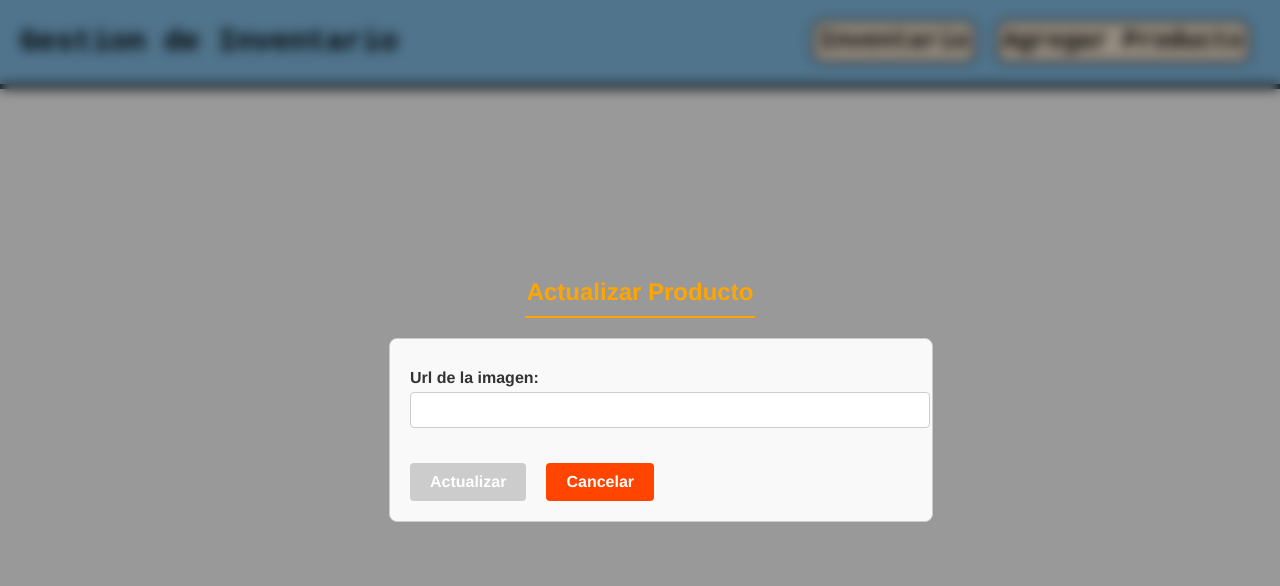
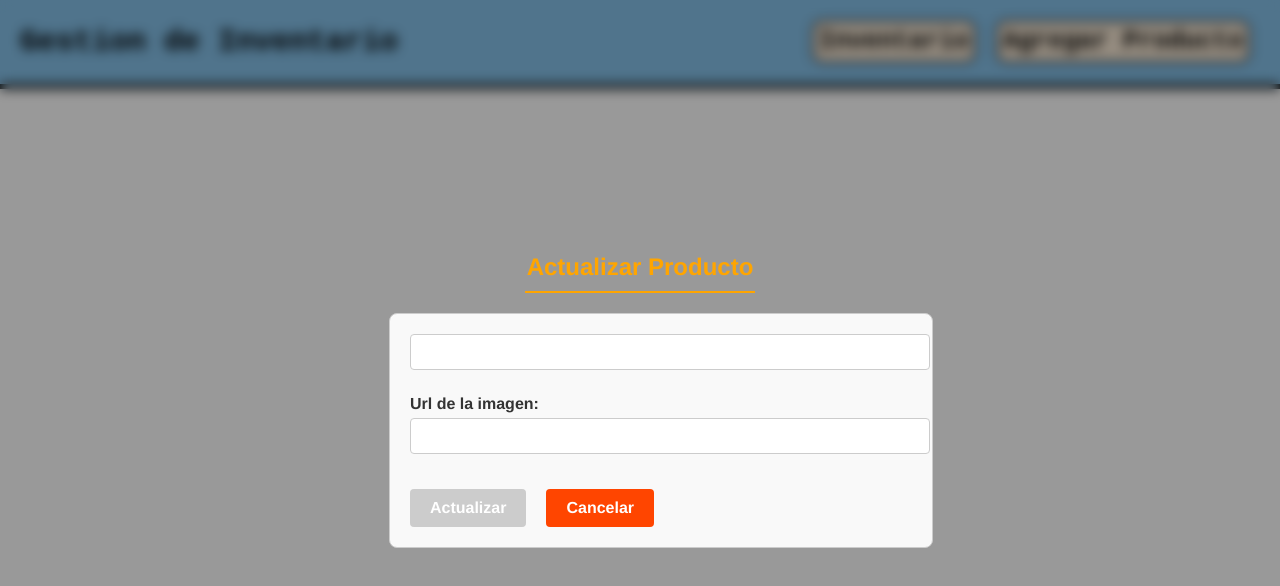
Before and after one commit to santiago-ude/Gestion-de-Inventario, an Angular app in the folder Front/gestion-inventario/: page /updateProduct in a window 1280 px wide. Shown: the top 586 px of the page. Built offline with nearby package versions, Linux system fonts and the light colour scheme.

Commit message:
Update product-update.component.html

```diff
--- a/Front/gestion-inventario/src/app/products/components/product-update/product-update.component.html
+++ b/Front/gestion-inventario/src/app/products/components/product-update/product-update.component.html
@@ -6,6 +6,7 @@
         <form [formGroup]="formulario" (ngSubmit)="updateProduct()">
 
             <!--Name-->
+            <input type="text" formControlName="brand">
 
             <div *ngIf="formulario.controls['brand'].touched && formulario.controls['brand'].invalid" class="error">
                 Campo Requerido
```
